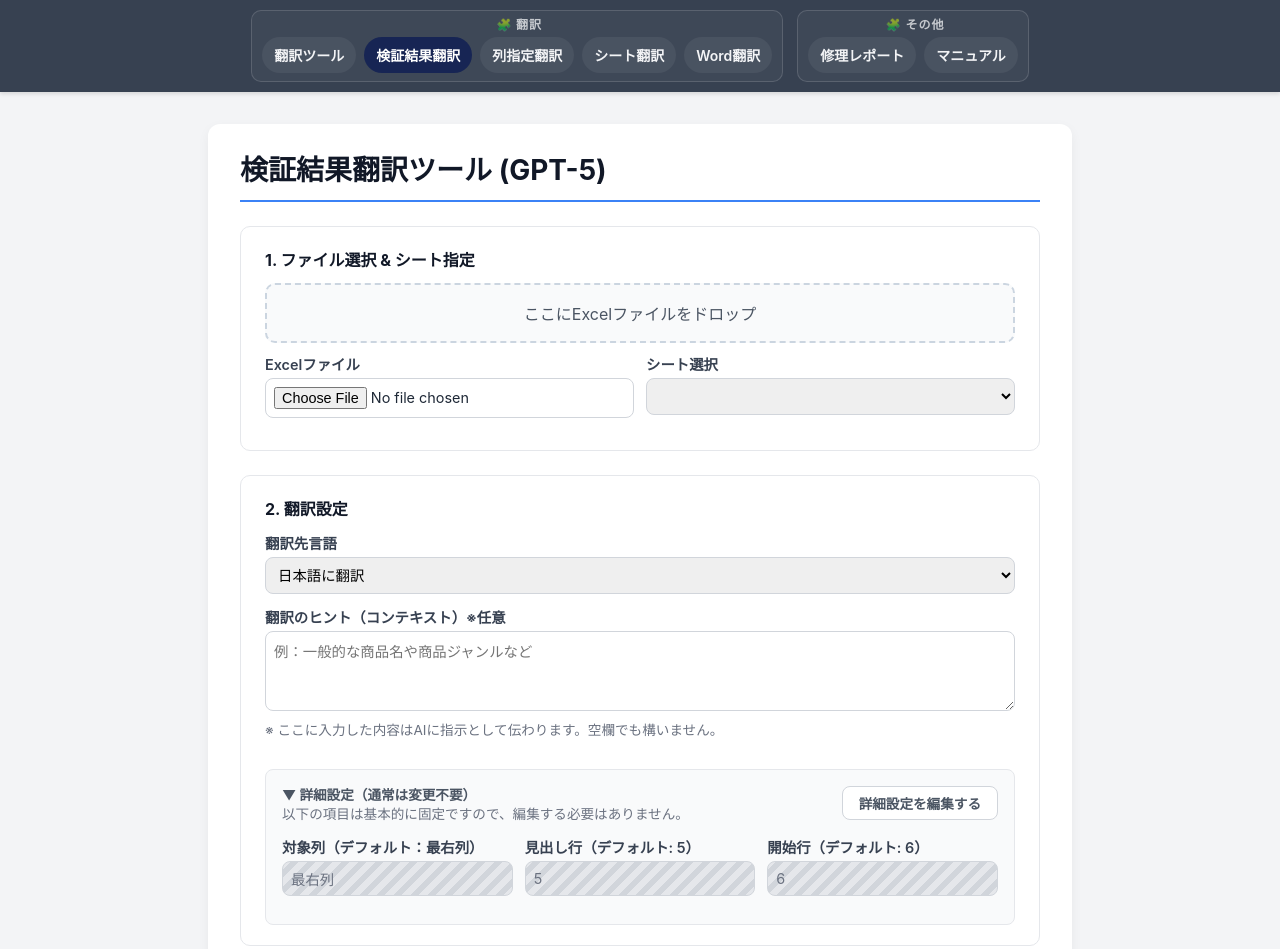
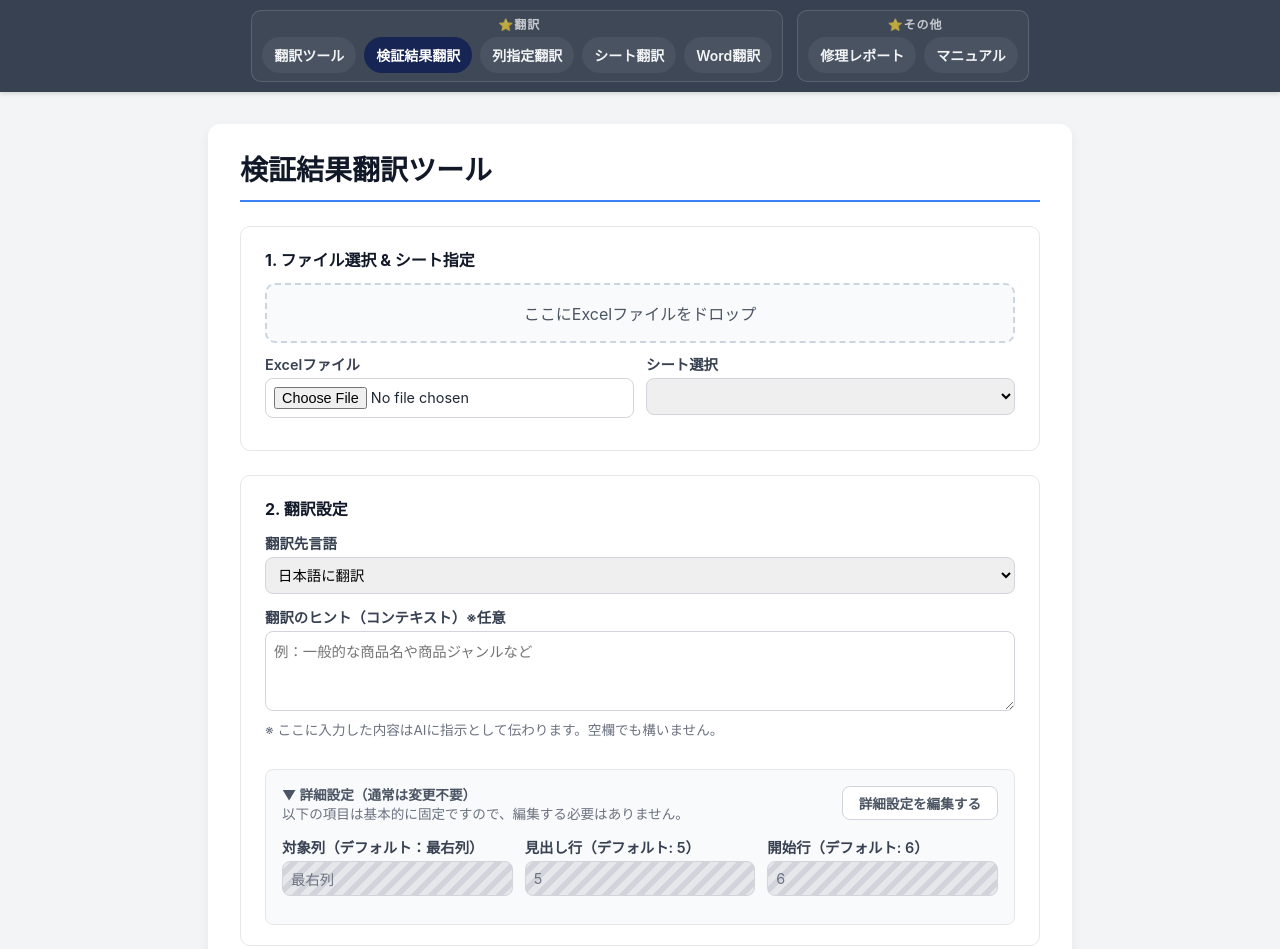
Before and after one commit to Ishimoto-3r/translation-tool, a website: page verify.html in a window 1280 px wide. Shown: the top 949 px of the page. Drawn offline with nearby package versions, Linux system fonts and the light colour scheme.

Commit message:
Update verify.html

```diff
--- a/verify.html
+++ b/verify.html
@@ -3,7 +3,7 @@
 <head>
     <meta charset="UTF-8">
     <meta name="viewport" content="width=device-width, initial-scale=1.0">
-    <title>検証結果翻訳ツール (GPT-5)</title>
+    <title>検証結果翻訳ツール</title>
     <style>
         /* 共通レイアウト */
         body {
@@ -199,7 +199,7 @@
 
 /* 重要：見出しがリンクと同じ位置に見えないように */
 .tool-nav .nav-heading::before{
-  content: "🧩 ";
+  content: "⭐";
   opacity: .9;
 }
 
@@ -233,7 +233,7 @@
 
 <div class="container">
     <div id="main-header">
-        <h1>検証結果翻訳ツール (GPT-5)</h1>
+        <h1>検証結果翻訳ツール</h1>
     </div>
 
     <section class="section-card">
```
